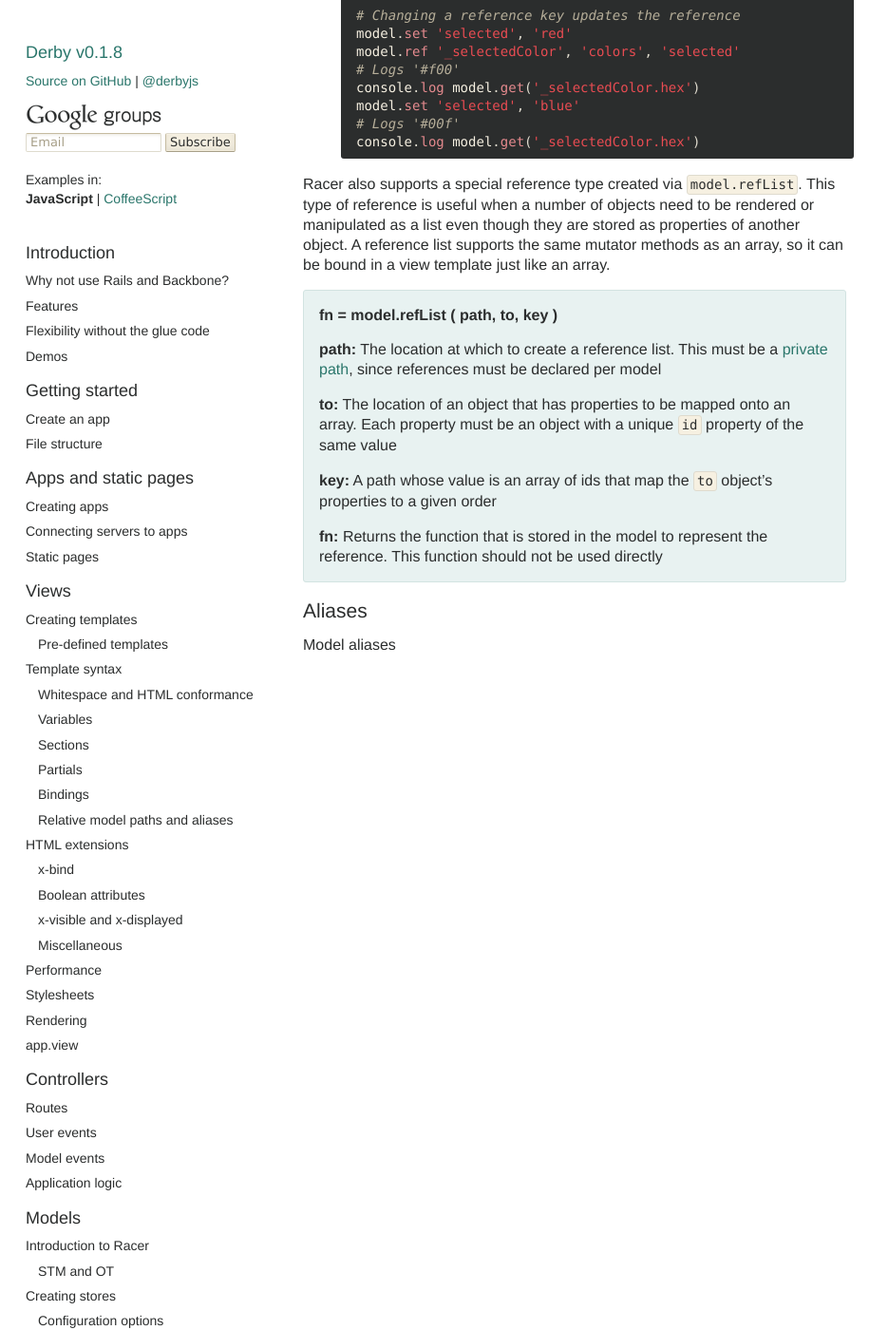
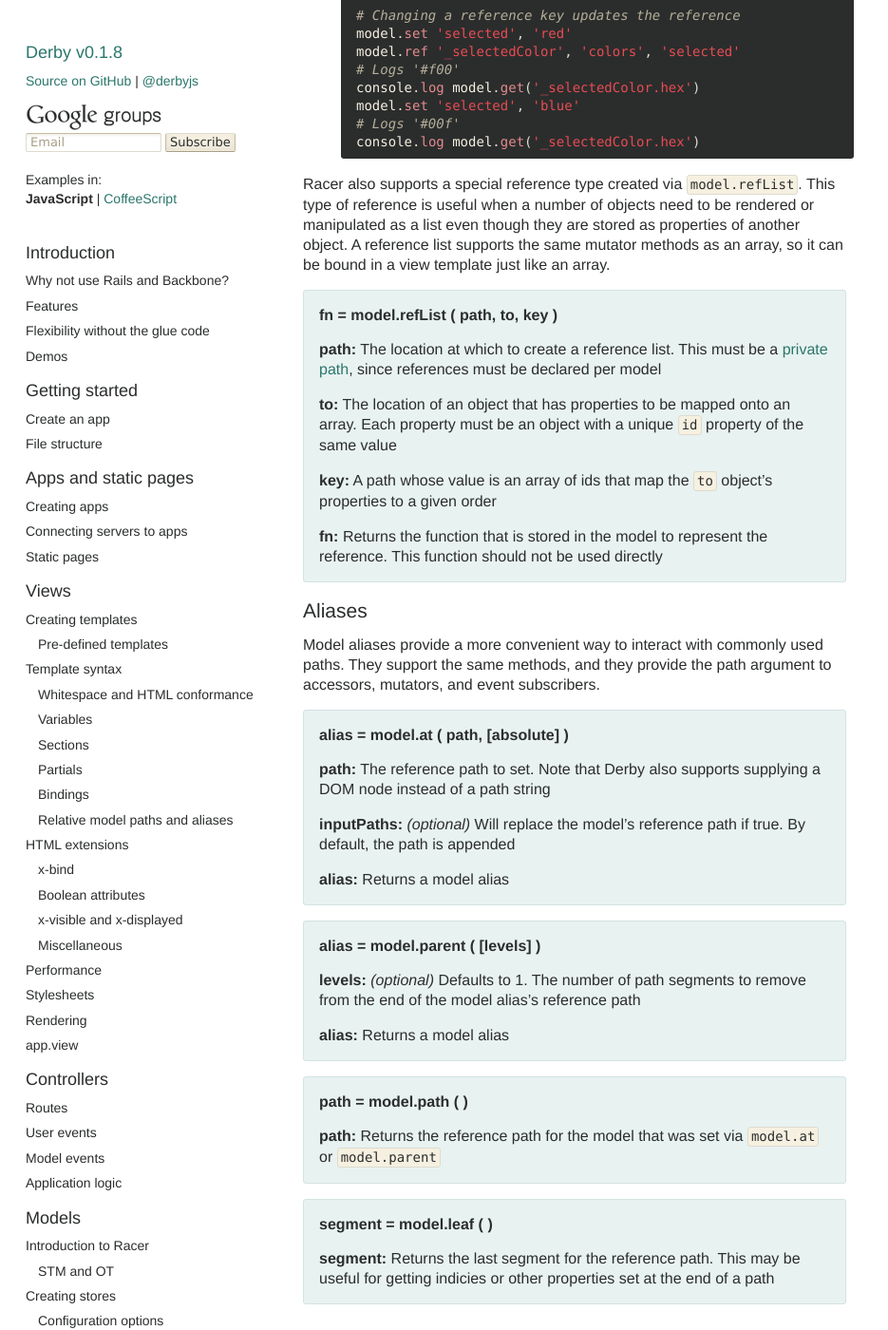
Before and after one commit to derbyjs/derby, a Jekyll site: the page built from index.md, in a window 1280 px wide and 1400 px high, scrolled down 40732 px. Shown: the whole window at 95% size, without its empty margins (0-935 px from the left). Built offline with Jekyll 4.4.1, drawn with Linux system fonts in a browser that asks for light colours.

Commit message:
model.at

```diff
--- a/index.md
+++ b/index.md
@@ -1645,4 +1645,26 @@ Racer also supports a special reference type created via `model.refList`. This t
 
 ### Aliases
 
-Model aliases
+Model aliases provide a more convenient way to interact with commonly used paths. They support the same methods, and they provide the path argument to accessors, mutators, and event subscribers.
+
+> ### `alias = `model.at` ( path, [absolute] )`
+>
+> **path:** The reference path to set. Note that Derby also supports supplying a DOM node instead of a path string
+>
+> **inputPaths:** *(optional)* Will replace the model's reference path if true. By default, the path is appended
+>
+> **alias:** Returns a model alias
+
+> ### `alias = `model.parent` ( [levels] )`
+>
+> **levels:** *(optional)* Defaults to 1. The number of path segments to remove from the end of the model alias's reference path
+>
+> **alias:** Returns a model alias
+
+> ### `path = `model.path` ( )`
+>
+> **path:** Returns the reference path for the model that was set via `model.at` or `model.parent`
+
+> ### `segment = `model.leaf` ( )`
+>
+> **segment:** Returns the last segment for the reference path. This may be useful for getting indicies or other properties set at the end of a path
```
